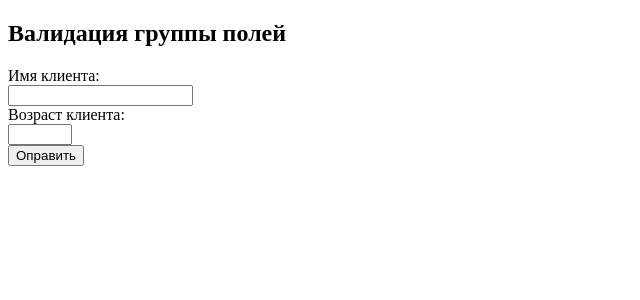
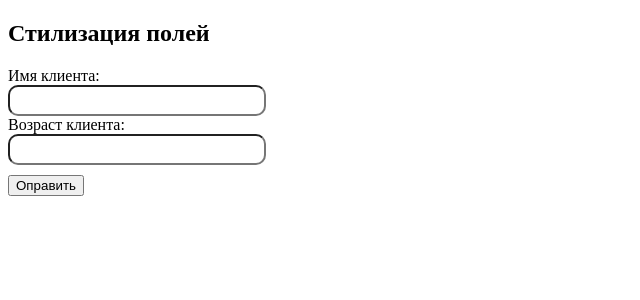
Before and after one commit to Achilles-1971/desktop-tutorial, a Django app: page / in a window 1280 px wide. Shown: the top 300 px of the page, without its empty margins (0-640 px from the left). Run offline with Django 3.2, Linux system fonts and the light colour scheme.

Commit message:
LZ9_18:35_11

```diff
--- a/web_1/hello/templates/WEB1/index.html
+++ b/web_1/hello/templates/WEB1/index.html
@@ -3,19 +3,30 @@
 <head>
 <meta charset="utf-8">
 <title>Форма Django!</title>
+<style>
+.alert{color:red}
+.form-group{margin: 10px 0;}
+.form-group input{width:250px;height: 25px;border-radius:10px;}
+</style>
 </head>
 <body>
-<h2>Валидация группы полей</h2>
+<h2>Стилизация полей</h2>
 <form method="POST" novalidate>
 {% csrf_token %}
 <div class="form-group">
 {% for field in form %}
 <div>{{field.label_tag}}</div>
 <div>{{field}}</div>
-<div class="error">{{field.errors}}</div>
+{% if field.errors%}
+{% for error in field.errors %}
+<div class="alert alert-danger">
+{{error}}
+</div>
+{% endfor %}
+{% endif %}
 {% endfor %}
 </div>
-<input type="submit" value="Оправить" >
+<input type="submit" value="Оправить">
 </form>
 </body>
 </html>
```
